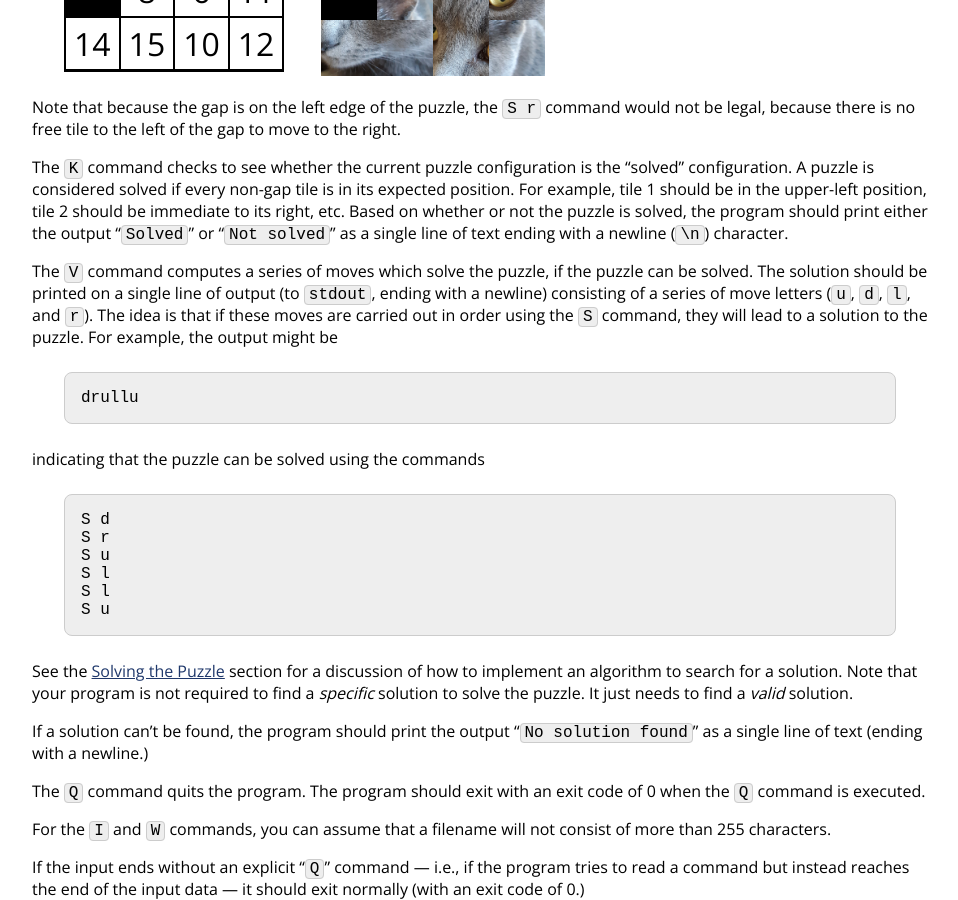
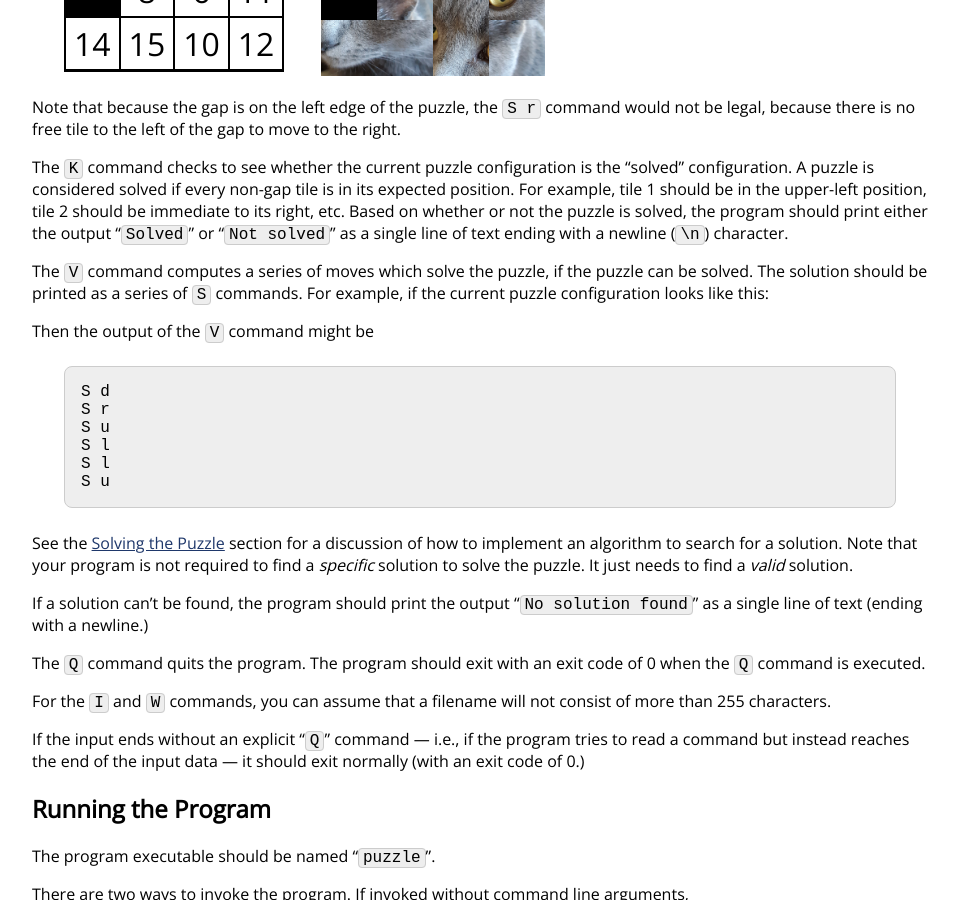
Before and after one commit to vivek-booshan/cs220-sp23, a Jekyll site: the page built from assign/midterm.md, in a window 1280 px wide and 900 px high, scrolled down 6435 px. Shown: the whole window, without its empty margins (160-1118 px from the left). Built offline with Jekyll 4.4.1, drawn with Linux system fonts in a browser that asks for light colours; some web fonts are replaced; formulas are drawn with MathJax 3.

Commit message:
make V output a series of S commands

````diff
--- a/assign/midterm.md
+++ b/assign/midterm.md
@@ -393,17 +393,12 @@ should print either the output "`Solved`" or "`Not solved`" as
 a single line of text ending with a newline (`\n`) character.
 
 The `V` command computes a series of moves which solve the puzzle,
-if the puzzle can be solved. The solution should be printed on a single
-line of output (to `stdout`, ending with a newline) consisting of a series
-of move letters (`u`, `d`, `l`, and `r`). The idea is that if these moves
-are carried out in order using the `S` command, they will lead to
-a solution to the puzzle. For example, the output might be
+if the puzzle can be solved. The solution should be printed as a series
+of `S` commands.  For example, if the current puzzle configuration looks like
+this:
 
-```
-drullu
-```
 
-indicating that the puzzle can be solved using the commands
+Then the output of the `V` command might be
 
 ```
 S d
````
